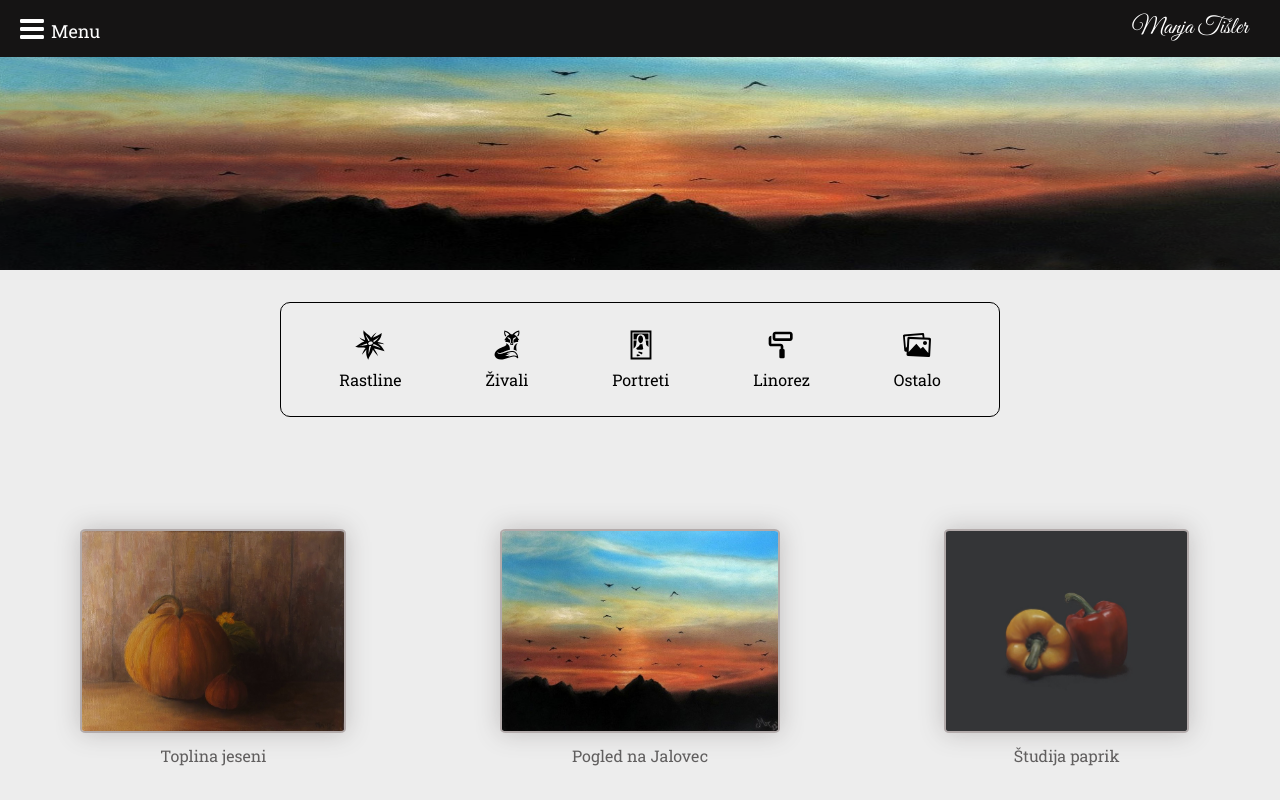
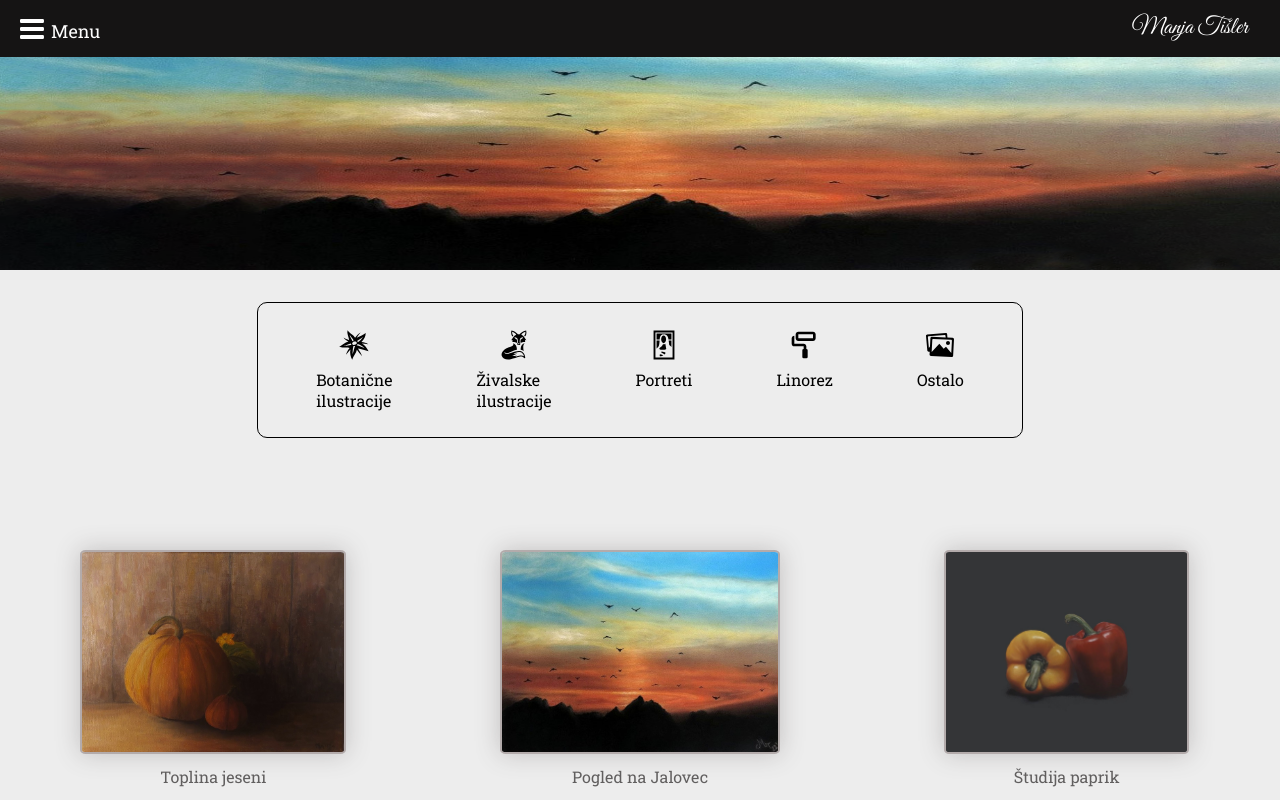
Before and after one commit to jureperos/Manja_Art_React, a React (Create React App) app: page /portfolio/ostalo in a window 1280 px wide. Shown: the top 800 px of the page. Built offline with nearby package versions, Linux system fonts and the light colour scheme.

Commit message:
minor changes

```diff
--- a/src/components/portfolio/NaprodajArr.js
+++ b/src/components/portfolio/NaprodajArr.js
@@ -4,7 +4,7 @@ const NaprodajArr = [
         src: require('./assets/rastline/2 Iris illyrica.jpg'),
         title: 'Ilirska perunika (Iris illyrica) 2017',
         description: 'Neodprti cvetovi ilirske perunike.',
-        medium: 'akvarel',
+        medium: 'Akvarel',
         dimensions: '17.7 x 25.8 cm',
         price: '200 €',
 
@@ -34,7 +34,7 @@ const NaprodajArr = [
         src: require('./assets/zivali/inachis_io.png'),
         title: 'Dnevni pavlinček (Aglais io) 2022',
         description: 'Dnevni pavlinček',
-        medium: 'Suhi pastel',
+        medium: 'Suhi pasteli',
         dimensions: '18 x 13',
         price: '120 €',
 
@@ -44,7 +44,7 @@ const NaprodajArr = [
         src: require('./assets/portreti/lisica.jpg'),
         title: 'Navadna lisica (Vulpes vulpes) 2021',
         description: 'Portret navadne lisice. Referenčna fotografija Unsplash.com (Yuriy Chemerys)',
-        medium: 'Suhi pastel',
+        medium: 'Suhi pasteli',
         dimensions: '24 x 30',
         price: '450 €',
 
--- a/src/components/portfolio/OstaloArr.js
+++ b/src/components/portfolio/OstaloArr.js
@@ -30,7 +30,7 @@ const OstaloArr = [
         description: 'Urbano skiciranje v Vipavi. Medij ink in akvarel.'
     },
         {
-        index: 4,
+        index: 5,
         src: require('./assets/Ostalo/zvezdna_noc.jpg'),
         title: 'Zvezdna noč',
         description: 'Reprodukcija slike Zvezdna noč (slikar Vincent van Gogh). Medij akrilne barve.'
--- a/src/components/portfolio/PortfolioLayout.js
+++ b/src/components/portfolio/PortfolioLayout.js
@@ -30,14 +30,14 @@ function PortfolioLayout () {
                     <IconContext.Provider value={{ className: 'link-icon' }}>
                         <GiLotusFlower />
                     </IconContext.Provider>
-                    <p>Rastline</p>
+                    <p>Botanične ilustracije</p>
                 </Link>
 
                 <Link to={'/portfolio/zivali'}>
                     <IconContext.Provider value={{ className: 'link-icon' }}>
                         <GiFox />
                     </IconContext.Provider>
-                    <p>Živali</p>
+                    <p>Živalske ilustracije</p>
 
                 </Link>
 
```
